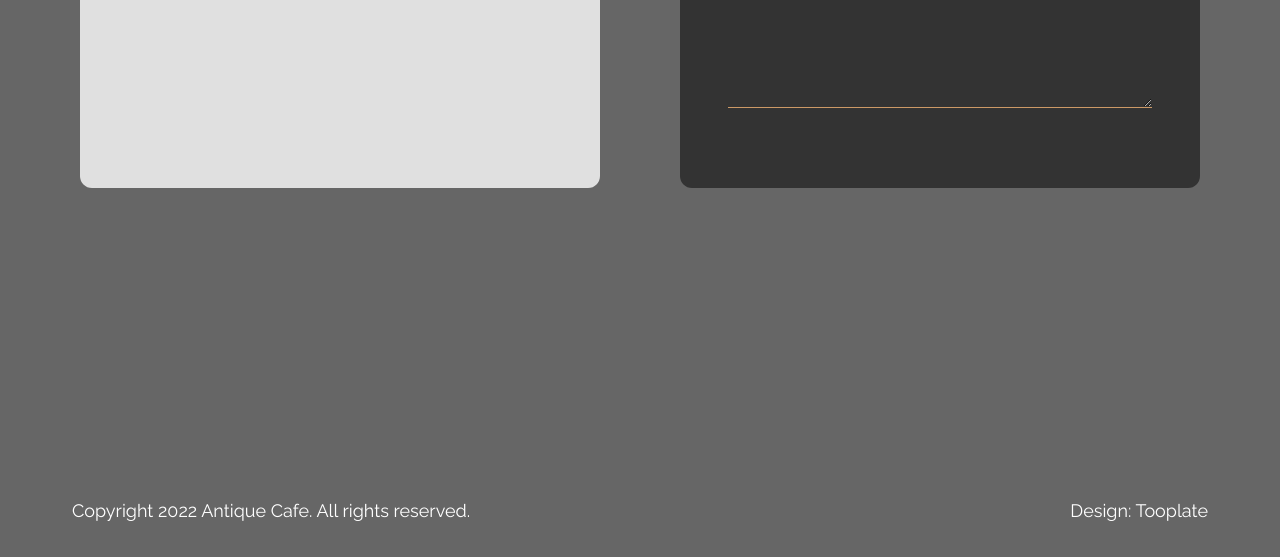
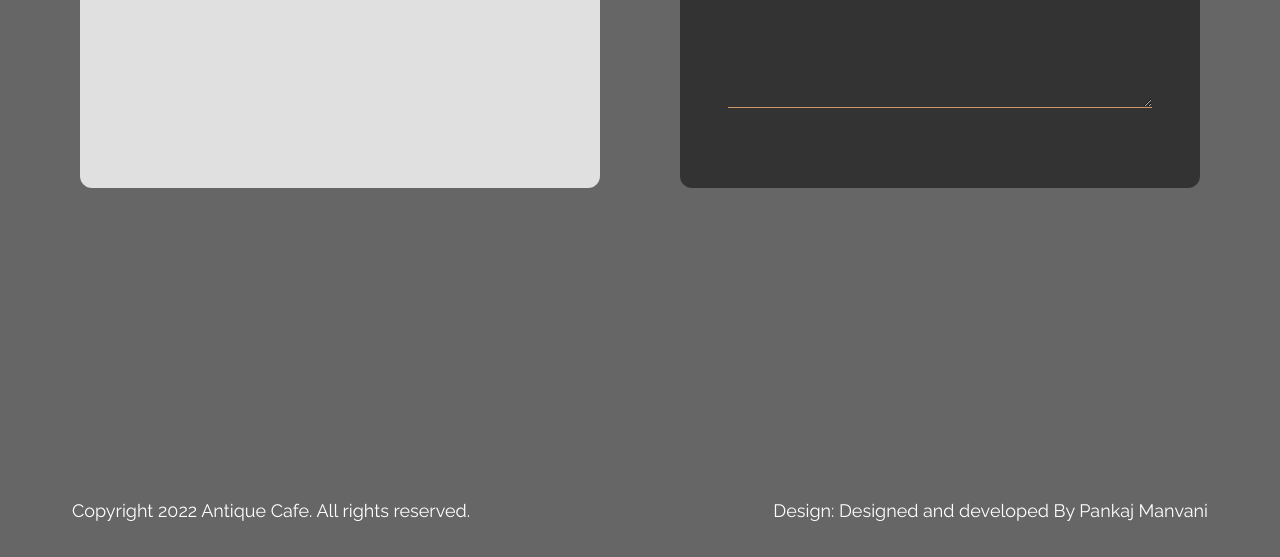
Before and after one commit to PankajManvani/AWT, a plain HTML site: page index.html in a window 1280 px wide. Shown: the part 3867-4424 px from the top of the page. Drawn offline with nearby package versions, Linux system fonts and the light colour scheme.

Commit message:
Update index.html

```diff
--- a/index.html
+++ b/index.html
@@ -184,7 +184,7 @@ https://www.tooplate.com/view/2126-antique-cafe
             <footer class="absolute bottom-0 left-0 w-full">
                 <div class="text-white container mx-auto tm-container p-8 text-lg flex flex-col md:flex-row justify-between">
                     <span>Copyright 2022 Antique Cafe. All rights reserved.</span>
-                    <span class="mt-5 md:mt-0">Design: <a href="https://www.tooplate.com" target="_parent">Tooplate</a></span>
+                    <span class="mt-5 md:mt-0">Design: <a href="https://www.tooplate.com" target="_parent">Designed and developed By Pankaj Manvani</a></span>
                 </div>
             </footer>
         </div>
```
